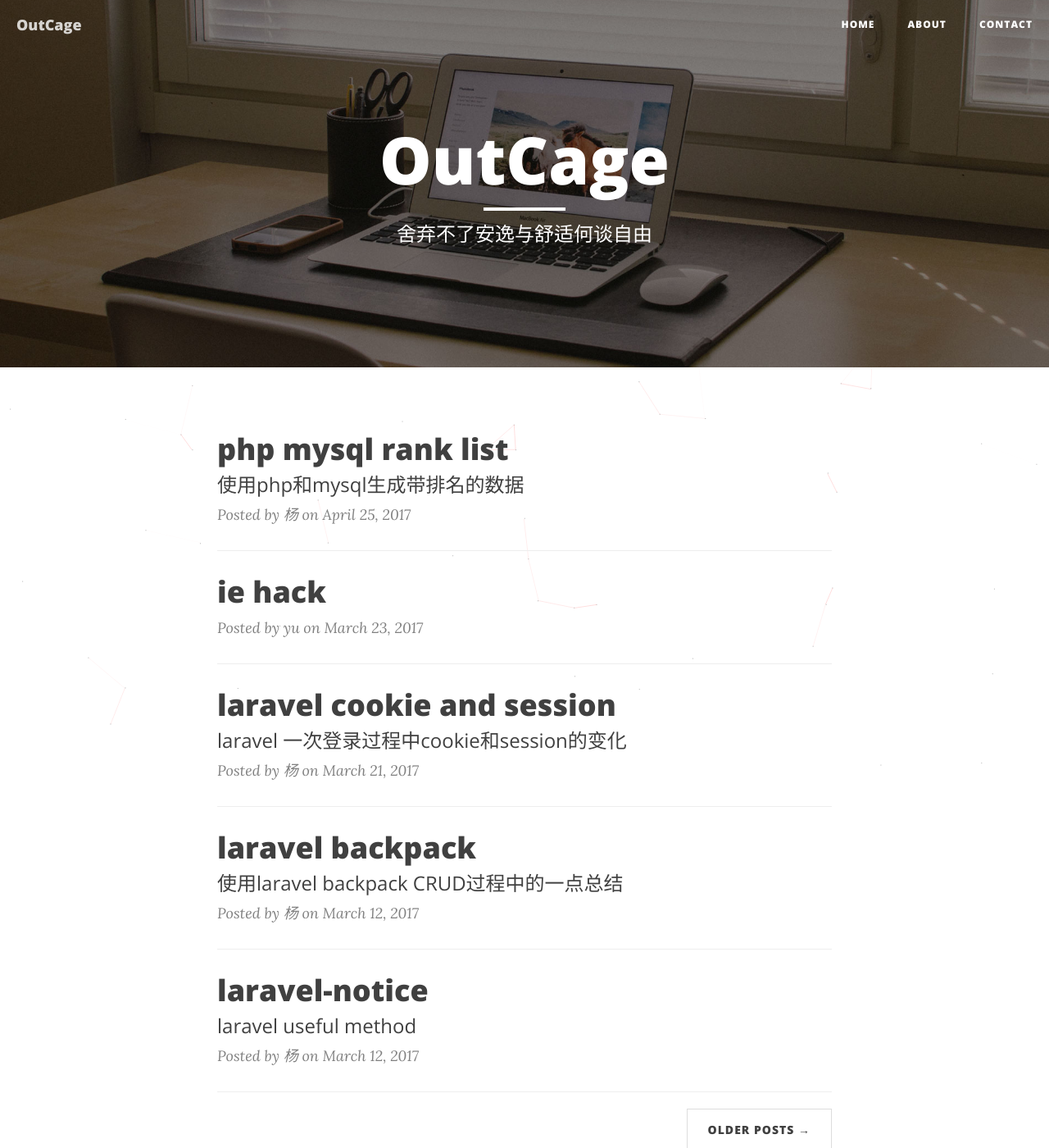
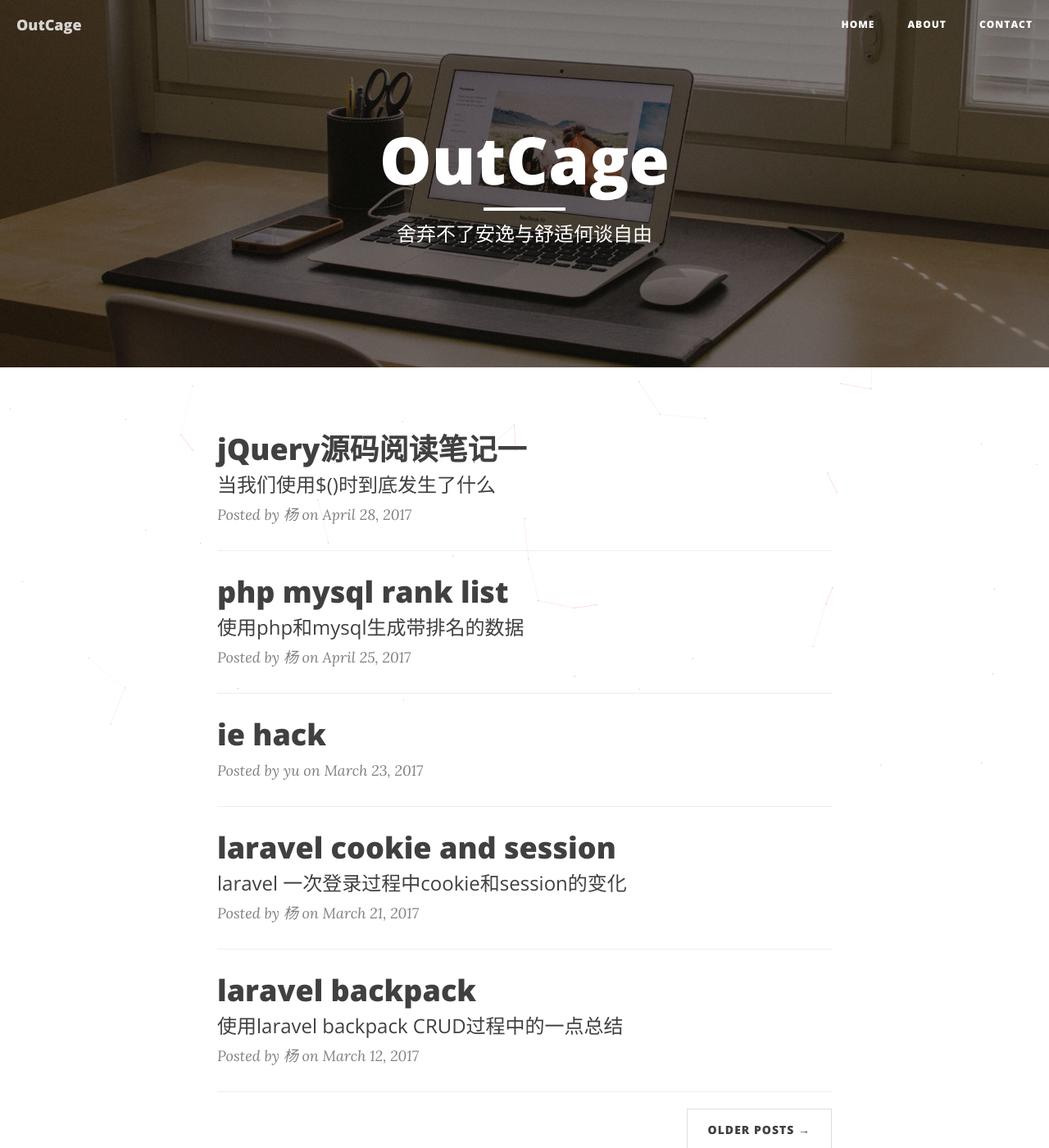
Before and after one commit to deathSilence/deathsilence.github.io, a Jekyll site: the page built from index.html, in a window 1280 px wide and 1400 px high. Shown: the whole window at 82% size. Built offline with Jekyll 4.4.1, drawn with Linux system fonts in a browser that asks for light colours; nearby versions of some CDN libraries; the list of posts is cut into pages by our own code; comment, search, counter and statistics services are not loaded; some of the changed lines change nothing that is shown.

Commit message:
jquery one

````diff
--- /dev/null
+++ b/_posts/2017-04-28-jquery-read-one.md
@@ -0,0 +1,92 @@
+---
+layout:     post
+title:      "jQuery源码阅读笔记一"
+subtitle:   "当我们使用$()时到底发生了什么"
+date:       2017-04-28 14:47:31
+author:     "杨"
+header-img: "img/post-bg-06.jpg"
+---
+
+# jQuery源码阅读笔记一
+
+### jquery version:3.2.1
+
+#### 当我们使用$()时到底发生了什么
+
+1.$是jQuery的别名，$()和jQuery是等价的
+
+```
+ window.jQuery = window.$ = jQuery;
+```
+2.jQuery构造函数
+
+```
+    // Define a local copy of jQuery
+	jQuery = function( selector, context ) {
+
+	// The jQuery object is actually just the init constructor 'enhanced'
+	// Need init if jQuery is called (just allow error to be thrown if not included)
+	return new jQuery.fn.init( selector, context );
+},
+```
+> 在javascript中，构造函数如果有返回值时，运算符 new所创建的对象会被丢弃，返回值将作为new表达式的值，jQuery利用了这一特性，通过在构造函数jQuery()内部用运算符new创建并返回另一个构造函数的实例，省去了构造函数jQuery()前面的new,即我们创建jQuery对象时可以省略new,直接写jQuery()。
+
+
+
+3.jQuery.fn和jQuery.prototype 是等价的
+
+```
+ jQuery.fn = jQuery.prototype
+```
+4.既然jQuery()构造函数返回的是jQuery.fn.init()构造函数产生的实例，那么代码中所有挂载在jQuery.fn上的函数，jQuery()创建的实例是不能调用的。因为jQuery(),jQuery.fn.init()两个构造函数的原型不一样产生的实例也是不同的，jQuery是通过下面的代码解决的。
+
+```
+// Give the init function the jQuery prototype for later instantiation
+init = jQuery.fn.init = function( selector, context, root ) {
+
+
+}
+init.prototype = jQuery.fn;
+```
+
+5.当我们使用$()时就是返回了一个 以jQuery.fn.init( selector, context )为构造函数的对象，这个对象的原型是jQuery.
+
+
+#### 模仿这个过程的小例子
+
+
+
+```
+	<script type="text/javascript">
+		var Q=function(){
+			return new Q.fn.init();
+		}
+
+		Q.fn=Q.prototype;
+		Q.fn.init=function(){
+			return this;
+		}
+		Q.sayhi=function(){
+			console.log('hi');
+		}
+		Q.fn.sayHello=function(){
+			console.log('hello');
+		}
+		Q.fn.init.prototype=Q.prototype;//如果去掉这一行 下面的qq.sayHello() 无法执行
+		Q.sayhi();
+
+
+		var qq =  Q();
+		console.log(qq);
+		qq.sayHello();
+
+	</script>
+```
+
+
+
+
+
+#### 参考资料
+
+    1.jQuery技术内幕：深入解析jQuery架构设计与原理实现 -- 高云
````
Also changed, not shown: _posts/2017-04-25-php-mysql-rank.md (+3 -3 lines).
